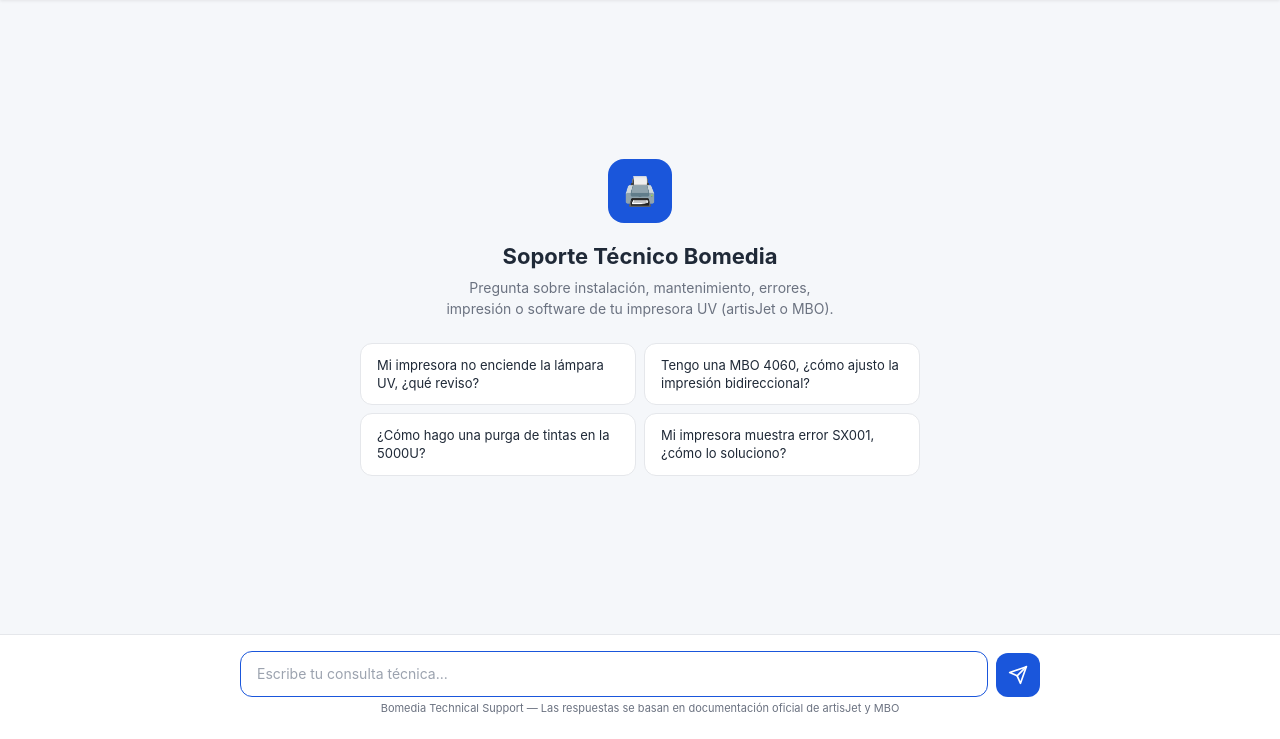
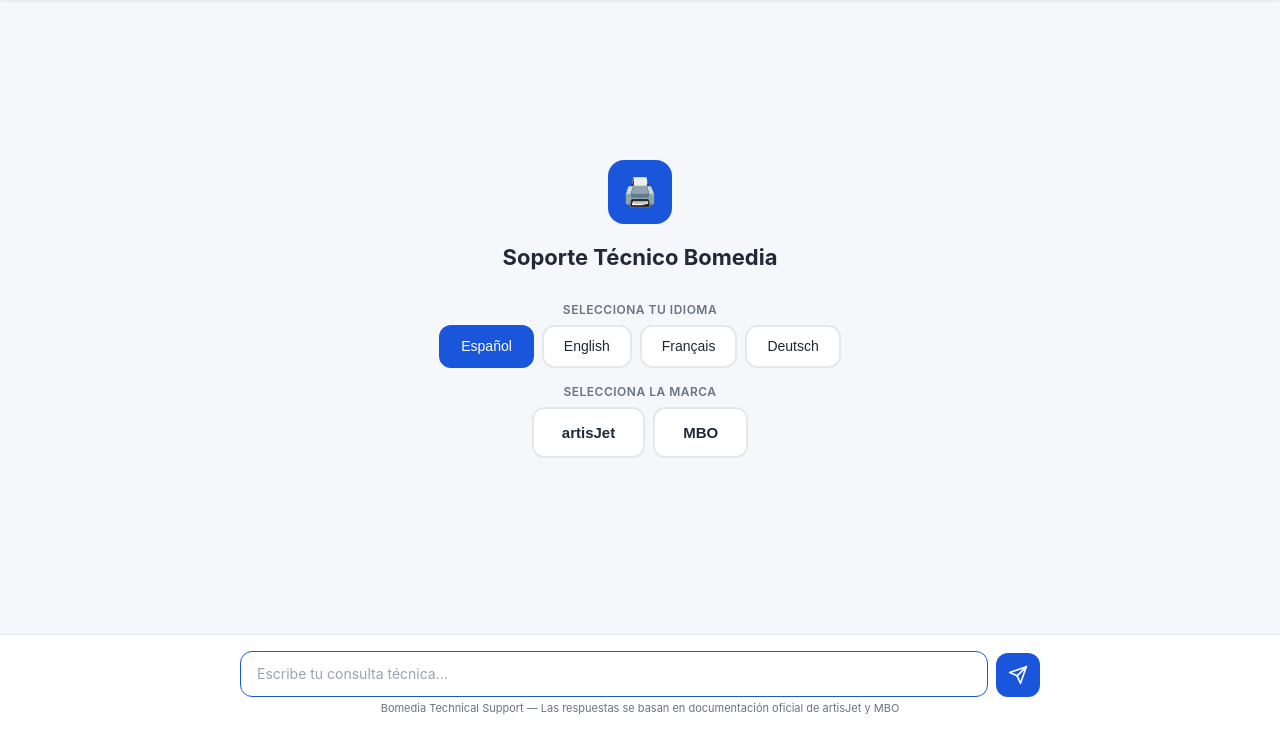
Before and after one commit to mqeurope-png/artisjet-chatbot, a Flask app: page / in a window 1280 px wide. Shown: the part 61-800 px from the top of the page. Run offline with Flask 3, Linux system fonts and the light colour scheme.

Commit message:
Add files via upload

```diff
--- a/templates/index.html
+++ b/templates/index.html
@@ -177,31 +177,66 @@
             line-height: 1.5;
         }
 
-        .suggestions {
-            display: grid;
-            grid-template-columns: 1fr 1fr;
-            gap: 8px;
+        /* Wizard selector */
+        .wizard {
             margin-top: 24px;
-            max-width: 560px;
+            max-width: 500px;
             width: 100%;
         }
-
-        .suggestion {
+        .wizard-step {
+            margin-bottom: 16px;
+            animation: fadeIn 0.3s ease;
+        }
+        .wizard-step-label {
+            font-size: 12px;
+            font-weight: 600;
+            color: var(--text-light);
+            text-transform: uppercase;
+            letter-spacing: 0.5px;
+            margin-bottom: 8px;
+        }
+        .wizard-options {
+            display: flex;
+            flex-wrap: wrap;
+            gap: 8px;
+            justify-content: center;
+        }
+        .wizard-btn {
             background: var(--white);
-            border: 1px solid var(--border);
+            border: 2px solid var(--border);
             border-radius: 12px;
-            padding: 12px 16px;
-            font-size: 13px;
+            padding: 10px 20px;
+            font-size: 14px;
+            font-weight: 500;
             color: var(--text);
             cursor: pointer;
-            text-align: left;
             transition: all 0.2s;
-            line-height: 1.4;
+            line-height: 1.3;
         }
-
-        .suggestion:hover {
+        .wizard-btn:hover {
             border-color: var(--primary);
             background: var(--primary-light);
+            color: var(--primary);
+        }
+        .wizard-btn.selected {
+            border-color: var(--primary);
+            background: var(--primary);
+            color: white;
+        }
+        .wizard-btn.brand-btn {
+            padding: 14px 28px;
+            font-size: 15px;
+            font-weight: 600;
+        }
+        .wizard-ready {
+            margin-top: 16px;
+            padding: 10px 16px;
+            background: #ecfdf5;
+            border: 1px solid #a7f3d0;
+            border-radius: 10px;
+            font-size: 13px;
+            color: #065f46;
+            animation: fadeIn 0.3s ease;
         }
 
         /* Messages */
@@ -578,7 +613,9 @@
 
         /* Responsive */
         @media (max-width: 640px) {
-            .suggestions { grid-template-columns: 1fr; }
+            .wizard-options { gap: 6px; }
+            .wizard-btn { padding: 8px 14px; font-size: 13px; }
+            .wizard-btn.brand-btn { padding: 10px 20px; font-size: 14px; }
             .message { max-width: 92%; }
             .welcome { padding: 30px 16px; }
             .welcome h2 { font-size: 18px; }
@@ -614,9 +651,9 @@
     <div class="chat-container" id="chatContainer">
         <div class="welcome" id="welcomeScreen">
             <div class="welcome-icon">🖨️</div>
-            <h2>Soporte Técnico Bomedia</h2>
-            <p>Pregunta sobre instalación, mantenimiento, errores, impresión o software de tu impresora UV (artisJet o MBO).</p>
-            <div class="suggestions" id="initialSuggestions"></div>
+            <h2 id="welcomeTitle">Soporte Técnico Bomedia</h2>
+            <p id="welcomeSubtitle"></p>
+            <div class="wizard" id="wizard"></div>
         </div>
     </div>
 
@@ -651,75 +688,58 @@
         let isWaiting = false;
         let selectedLang = 'es';
         let selectedRegion = 'es';
+        let selectedBrand = null;
+        let selectedModel = null;
+
+        // Models per brand
+        const brandModels = {
+            artisJet: ['Young', '3000U Pro', '5000U', '2100U', 'Trust 6090', 'Proud', 'ProV6'],
+            MBO: ['3050', '4060', '4060 Max', '6090', '1015', '1612', '1812', '2513']
+        };
+
+        // Wizard labels per language
+        const wizardLabels = {
+            es: {
+                langStep: 'Selecciona tu idioma',
+                brandStep: 'Selecciona la marca',
+                modelStep: 'Selecciona tu modelo',
+                ready: 'Listo. Escribe tu consulta abajo.',
+                skipModel: 'No estoy seguro / Otro modelo'
+            },
+            en: {
+                langStep: 'Select your language',
+                brandStep: 'Select the brand',
+                modelStep: 'Select your model',
+                ready: 'Ready. Type your question below.',
+                skipModel: 'Not sure / Other model'
+            },
+            fr: {
+                langStep: 'Sélectionnez votre langue',
+                brandStep: 'Sélectionnez la marque',
+                modelStep: 'Sélectionnez votre modèle',
+                ready: 'Prêt. Écrivez votre question ci-dessous.',
+                skipModel: 'Pas sûr / Autre modèle'
+            },
+            de: {
+                langStep: 'Wählen Sie Ihre Sprache',
+                brandStep: 'Wählen Sie die Marke',
+                modelStep: 'Wählen Sie Ihr Modell',
+                ready: 'Bereit. Schreiben Sie Ihre Frage unten.',
+                skipModel: 'Nicht sicher / Anderes Modell'
+            }
+        };
+
+        const langLabels = {
+            es: { title: 'Soporte Técnico Bomedia', subtitle: '', placeholder: 'Escribe tu consulta técnica...', newChat: '+ Nueva consulta', footer: 'Bomedia Technical Support — Las respuestas se basan en documentación oficial de artisJet y MBO' },
+            en: { title: 'Bomedia Technical Support', subtitle: '', placeholder: 'Type your technical question...', newChat: '+ New chat', footer: 'Bomedia Technical Support — Answers are based on official artisJet and MBO documentation' },
+            fr: { title: 'Support Technique Bomedia', subtitle: '', placeholder: 'Écrivez votre question technique...', newChat: '+ Nouvelle consultation', footer: 'Bomedia Support Technique — Les réponses sont basées sur la documentation officielle artisJet et MBO' },
+            de: { title: 'Bomedia Technischer Support', subtitle: '', placeholder: 'Schreiben Sie Ihre technische Frage...', newChat: '+ Neue Anfrage', footer: 'Bomedia Technischer Support — Die Antworten basieren auf offizieller artisJet- und MBO-Dokumentation' }
+        };
 
         function setRegion(region, btn) {
             selectedRegion = region;
             document.querySelectorAll('.region-btn').forEach(b => b.classList.remove('active'));
             btn.classList.add('active');
-        }
-
-        const langLabels = {
-            es: { title: 'Soporte Técnico Bomedia', subtitle: 'Pregunta sobre instalación, mantenimiento, errores, impresión o software de tu impresora UV (artisJet o MBO).', placeholder: 'Escribe tu consulta técnica...', newChat: '+ Nueva consulta', footer: 'Bomedia Technical Support — Las respuestas se basan en documentación oficial de artisJet y MBO' },
-            en: { title: 'Bomedia Technical Support', subtitle: 'Ask about installation, maintenance, errors, printing or software for your UV printer (artisJet or MBO).', placeholder: 'Type your technical question...', newChat: '+ New chat', footer: 'Bomedia Technical Support — Answers are based on official artisJet and MBO documentation' },
-            fr: { title: 'Support Technique Bomedia', subtitle: 'Posez vos questions sur l\'installation, la maintenance, les erreurs, l\'impression ou le logiciel de votre imprimante UV (artisJet ou MBO).', placeholder: 'Écrivez votre question technique...', newChat: '+ Nouvelle consultation', footer: 'Bomedia Support Technique — Les réponses sont basées sur la documentation officielle artisJet et MBO' },
-            de: { title: 'Bomedia Technischer Support', subtitle: 'Fragen zu Installation, Wartung, Fehlern, Druck oder Software Ihres UV-Druckers (artisJet oder MBO).', placeholder: 'Schreiben Sie Ihre technische Frage...', newChat: '+ Neue Anfrage', footer: 'Bomedia Technischer Support — Die Antworten basieren auf offizieller artisJet- und MBO-Dokumentation' }
-        };
-
-        const starterQuestions = {
-            es: [
-                'Mi impresora muestra error SX001, ¿cómo lo soluciono?',
-                '¿Cuál es el mantenimiento semanal recomendado?',
-                'El resultado de impresión tiene líneas, ¿qué puede ser?',
-                '¿Cómo cambio los dampers en una Proud?',
-                'Tengo una MBO 4060, ¿cómo ajusto la impresión bidireccional?',
-                '¿Cada cuánto hay que cambiar el captop?',
-                '¿Qué tinta debo usar para imprimir sobre vidrio?',
-                '¿Cómo hago una purga de tintas en la 5000U?',
-                '¿Cómo calibro la altura del cabezal?',
-                'Mi impresora no enciende la lámpara UV, ¿qué reviso?'
-            ],
-            en: [
-                'My printer shows error SX001, how do I fix it?',
-                'What is the recommended weekly maintenance?',
-                'Print results have lines, what could it be?',
-                'How do I change the dampers on a Proud?',
-                'I have an MBO 4060, how do I adjust bidirectional printing?',
-                'How often should the captop be replaced?',
-                'Which ink should I use to print on glass?',
-                'How do I purge inks on the 5000U?',
-                'How do I calibrate the printhead height?',
-                'My printer UV lamp won\'t turn on, what should I check?'
-            ],
-            fr: [
-                'Mon imprimante affiche l\'erreur SX001, comment la résoudre ?',
-                'Quel est l\'entretien hebdomadaire recommandé ?',
-                'Le résultat d\'impression a des lignes, quelle en est la cause ?',
-                'Comment changer les dampers sur une Proud ?',
-                'J\'ai une MBO 4060, comment régler l\'impression bidirectionnelle ?',
-                'À quelle fréquence faut-il changer le captop ?',
-                'Quelle encre utiliser pour imprimer sur du verre ?',
-                'Comment faire une purge d\'encre sur la 5000U ?',
-                'Comment calibrer la hauteur de la tête d\'impression ?',
-                'La lampe UV de mon imprimante ne s\'allume pas, que vérifier ?'
-            ],
-            de: [
-                'Mein Drucker zeigt Fehler SX001, wie behebe ich das?',
-                'Was ist die empfohlene wöchentliche Wartung?',
-                'Das Druckergebnis hat Linien, woran kann es liegen?',
-                'Wie wechsle ich die Damper an einer Proud?',
-                'Ich habe einen MBO 4060, wie stelle ich den bidirektionalen Druck ein?',
-                'Wie oft muss der Captop gewechselt werden?',
-                'Welche Tinte sollte ich für Glas verwenden?',
-                'Wie mache ich eine Tintenspülung bei der 5000U?',
-                'Wie kalibriere ich die Druckkopfhöhe?',
-                'Die UV-Lampe meines Druckers geht nicht an, was soll ich prüfen?'
-            ]
-        };
-
-        function getRandomQuestions(lang, count) {
-            const pool = starterQuestions[lang] || starterQuestions['es'];
-            const shuffled = [...pool].sort(() => Math.random() - 0.5);
-            return shuffled.slice(0, count);
         }
 
         function setLang(lang, btn) {
@@ -732,17 +752,96 @@
             document.querySelector('.btn-new-chat').textContent = labels.newChat;
             document.querySelector('.footer-note').textContent = labels.footer;
 
+            // If wizard is visible, rebuild it
             const welcomeEl = document.getElementById('welcomeScreen');
             if (welcomeEl) {
                 welcomeEl.querySelector('h2').textContent = labels.title;
-                welcomeEl.querySelector('p').textContent = labels.subtitle;
-                // Update starter questions in the current language
-                const suggestions = welcomeEl.querySelectorAll('.suggestion');
-                const questions = getRandomQuestions(lang, 4);
-                suggestions.forEach((el, i) => {
-                    if (questions[i]) el.textContent = questions[i];
-                });
+                selectedBrand = null;
+                selectedModel = null;
+                renderWizard();
             }
+        }
+
+        function renderWizard() {
+            const wizard = document.getElementById('wizard');
+            if (!wizard) return;
+            const wl = wizardLabels[selectedLang] || wizardLabels['es'];
+            let html = '';
+
+            // Step 1: Language
+            html += `<div class="wizard-step">
+                <div class="wizard-step-label">${wl.langStep}</div>
+                <div class="wizard-options">
+                    ${['es','en','fr','de'].map(l =>
+                        `<button class="wizard-btn ${selectedLang === l ? 'selected' : ''}"
+                                 onclick="wizardSelectLang('${l}', this)">${
+                            {es:'Español',en:'English',fr:'Français',de:'Deutsch'}[l]
+                        }</button>`
+                    ).join('')}
+                </div>
+            </div>`;
+
+            // Step 2: Brand
+            html += `<div class="wizard-step">
+                <div class="wizard-step-label">${wl.brandStep}</div>
+                <div class="wizard-options">
+                    <button class="wizard-btn brand-btn ${selectedBrand === 'artisJet' ? 'selected' : ''}"
+                            onclick="wizardSelectBrand('artisJet')">artisJet</button>
+                    <button class="wizard-btn brand-btn ${selectedBrand === 'MBO' ? 'selected' : ''}"
+                            onclick="wizardSelectBrand('MBO')">MBO</button>
+                </div>
+            </div>`;
+
+            // Step 3: Model (only if brand selected)
+            if (selectedBrand) {
+                const models = brandModels[selectedBrand] || [];
+                html += `<div class="wizard-step">
+                    <div class="wizard-step-label">${wl.modelStep}</div>
+                    <div class="wizard-options">
+                        ${models.map(m =>
+                            `<button class="wizard-btn ${selectedModel === m ? 'selected' : ''}"
+                                     onclick="wizardSelectModel('${m}')">${m}</button>`
+                        ).join('')}
+                        <button class="wizard-btn ${selectedModel === 'unknown' ? 'selected' : ''}"
+                                onclick="wizardSelectModel('unknown')" style="font-size:12px;color:var(--text-light)">${wl.skipModel}</button>
+                    </div>
+                </div>`;
+            }
+
+            // Ready message
+            if (selectedModel) {
+                const modelDisplay = selectedModel === 'unknown' ? '' : ` ${selectedBrand} ${selectedModel}`;
+                html += `<div class="wizard-ready">${wl.ready}${modelDisplay ? ` (${modelDisplay.trim()})` : ''}</div>`;
+            }
+
+            wizard.innerHTML = html;
+        }
+
+        function wizardSelectLang(lang) {
+            selectedLang = lang;
+            // Sync header lang buttons
+            document.querySelectorAll('.lang-btn').forEach(b => {
+                b.classList.toggle('active', b.textContent.trim().toLowerCase() === lang);
+            });
+            const labels = langLabels[lang];
+            messageInput.placeholder = labels.placeholder;
+            document.querySelector('.btn-new-chat').textContent = labels.newChat;
+            document.querySelector('.footer-note').textContent = labels.footer;
+            const welcomeEl = document.getElementById('welcomeScreen');
+            if (welcomeEl) welcomeEl.querySelector('h2').textContent = labels.title;
+            renderWizard();
+        }
+
+        function wizardSelectBrand(brand) {
+            selectedBrand = brand;
+            selectedModel = null;
+            renderWizard();
+        }
+
+        function wizardSelectModel(model) {
+            selectedModel = model;
+            renderWizard();
+            messageInput.focus();
         }
 
         function autoResize(textarea) {
@@ -755,11 +854,6 @@
                 e.preventDefault();
                 sendMessage();
             }
-        }
-
-        function sendSuggestion(el) {
-            messageInput.value = el.textContent;
-            sendMessage();
         }
 
         function addMessage(text, role, followUps, products) {
@@ -972,7 +1066,9 @@
                 // Build payload with thread_id for conversation continuity
                 const langInstruction = selectedLang !== 'es' ? `\n[Responde en ${selectedLang === 'en' ? 'inglés' : selectedLang === 'fr' ? 'francés' : 'alemán'}]` : '';
                 const regionInstruction = `\n[Región del cliente: ${selectedRegion === 'es' ? 'España' : 'Europa (no España)'}]`;
-                const payload = { message: text + langInstruction + regionInstruction, region: selectedRegion };
+                const modelInstruction = selectedBrand && selectedModel && selectedModel !== 'unknown'
+                    ? `\n[Impresora del usuario: ${selectedBrand} ${selectedModel}]` : '';
+                const payload = { message: text + langInstruction + regionInstruction + modelInstruction, region: selectedRegion };
                 if (currentThreadId) {
                     payload.thread_id = currentThreadId;
                 }
@@ -1016,36 +1112,28 @@
         }
 
         async function newChat() {
-            // Reset thread so next conversation starts fresh
+            // Reset thread and selections
             currentThreadId = null;
+            selectedBrand = null;
+            selectedModel = null;
             try {
                 await fetch('/api/new-chat', { method: 'POST' });
             } catch (e) {}
 
             const labels = langLabels[selectedLang];
-            const questions = getRandomQuestions(selectedLang, 4);
             chatContainer.innerHTML = `
                 <div class="welcome" id="welcomeScreen">
                     <div class="welcome-icon">🖨️</div>
                     <h2>${labels.title}</h2>
-                    <p>${labels.subtitle}</p>
-                    <div class="suggestions">
-                        ${questions.map(q => `<div class="suggestion" onclick="sendSuggestion(this)">${q}</div>`).join('')}
-                    </div>
+                    <p id="welcomeSubtitle"></p>
+                    <div class="wizard" id="wizard"></div>
                 </div>`;
+            renderWizard();
             messageInput.focus();
         }
 
-        // Populate initial starter questions
-        (function() {
-            const container = document.getElementById('initialSuggestions');
-            if (container) {
-                const questions = getRandomQuestions(selectedLang, 4);
-                container.innerHTML = questions.map(q =>
-                    `<div class="suggestion" onclick="sendSuggestion(this)">${q}</div>`
-                ).join('');
-            }
-        })();
+        // Initialize wizard on load
+        renderWizard();
 
         // Focus input on load
         messageInput.focus();
```
